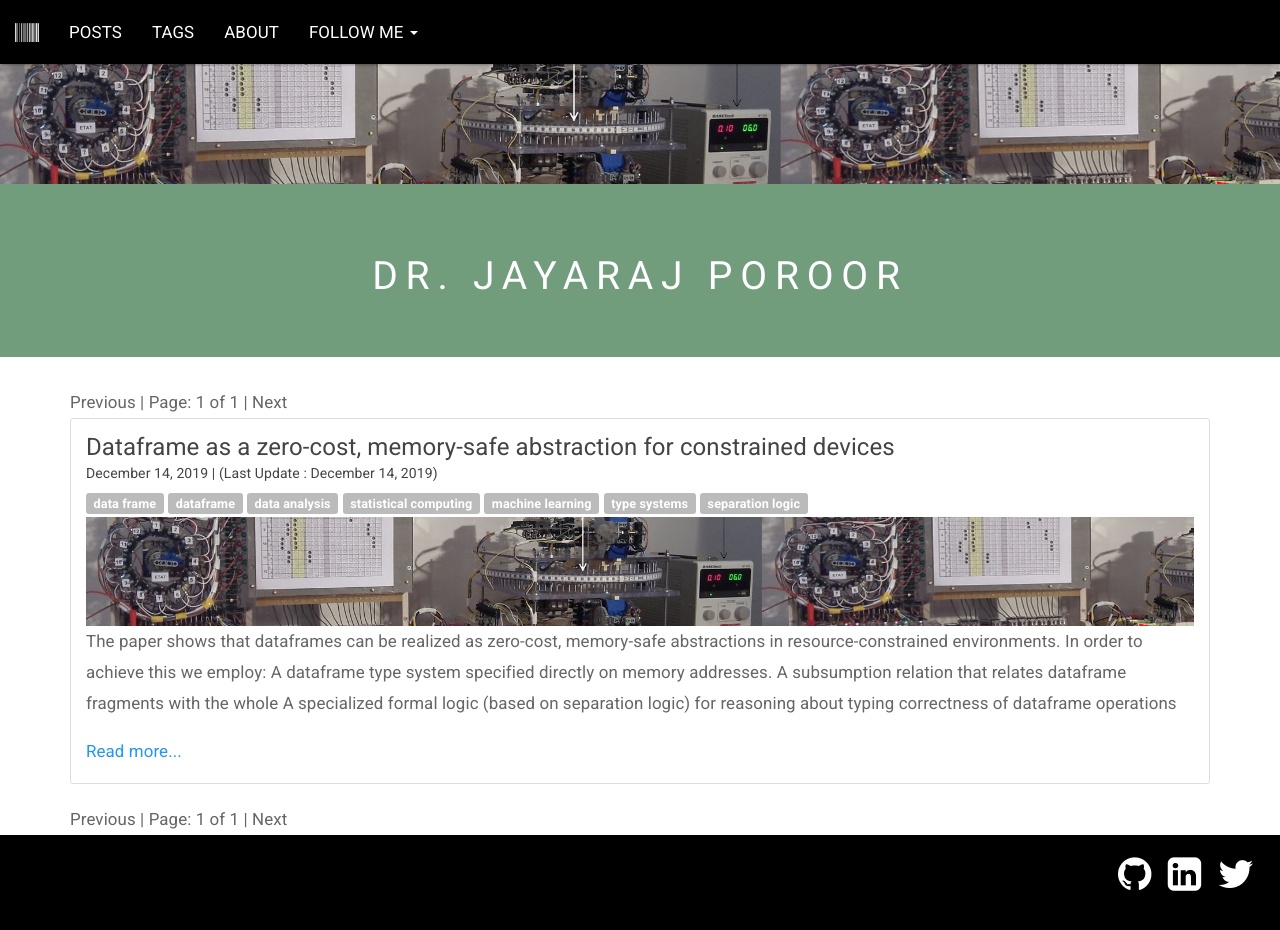
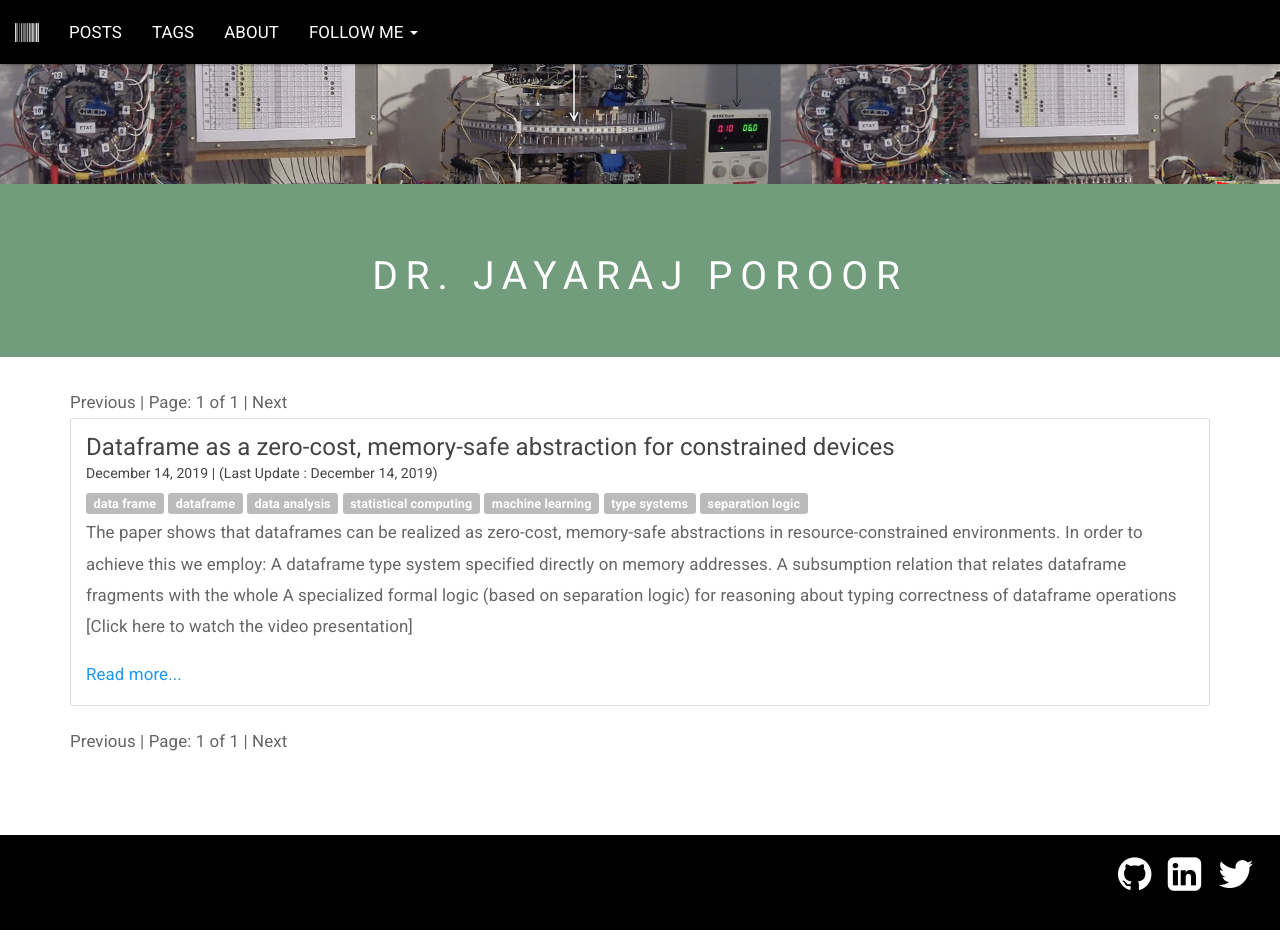
Before and after one commit to jayarajporoor/jayarajporoor.github.io, a Jekyll site: the page built from index.html, in a window 1280 px wide and 939 px high. Shown: the top 930 px of the window. Built offline with Jekyll 4.4.1, drawn with Linux system fonts in a browser that asks for light colours; the list of posts is cut into pages by our own code; comment, search, counter and statistics services are not loaded.

Commit message:
post image circuit

```diff
--- a/_includes/header.html
+++ b/_includes/header.html
@@ -47,7 +47,7 @@
 		{% else %}
 		<img
 			alt="{{ page.title }}"
-			src="/assets/images/top.jpg" class="img-responsive">
+			src="/assets/images/{{page.id}}/top.jpg" class="img-responsive">
 		{% endif %}
 
 	<div class="jumbotron  clearfix">
--- a/_pages/about.html
+++ b/_pages/about.html
@@ -5,7 +5,7 @@
 ---
 <p>
 
-I am Co-Founder & VP - Technology at <a href="https://paanini.com" target="_new">Paanini Inc</a>. At Paanini, I am leading the R&amp;D in natural language understanding (NLU) and conversational AI.
+I am Co-founder & VP - Technology at <a href="https://paanini.com" target="_new">Paanini Inc</a>. At Paanini, I am leading the R&amp;D in natural language understanding (NLU) and conversational AI.
 
 </p>
 <p>
--- a/_posts/2019-12-14-ll-dataframes.html
+++ b/_posts/2019-12-14-ll-dataframes.html
@@ -18,6 +18,8 @@
 	<li>A specialized formal logic (based on separation logic) for reasoning about typing correctness of dataframe operations</li>
 </ul>
 
+<a href="https://youtu.be/DHbeSOmfDPI" target="_new">[Click here to watch the video presentation]</a>
+
 </p>
 
 <iframe src="https://docs.google.com/presentation/d/e/2PACX-1vTKtbWars_Xw60F18xl5d5kyWgH9FOsNN2GPsWxP20-aKliWEzqndwUnRlKcxNaZPmTEYCnm8AweqLn/embed?start=false&loop=false&delayms=5000" frameborder="0" width="960" height="569" allowfullscreen="true" mozallowfullscreen="true" webkitallowfullscreen="true"></iframe>
--- a/index.html
+++ b/index.html
@@ -36,9 +36,9 @@
 		{% endfor %}
 		{% if post.noimage %}
 		{% else %}
-		<img
+<!--		<img
 			alt="{{ post.title }}"
-			src="/assets/images/top.jpg" class="img-responsive">
+			src="/assets/images/{{post.id}}/top.jpg" class="img-responsive">-->
 		{% endif %}
 		<p>{{ post.excerpt | strip_html}}</p>
 		<a href="{{ post.url }}">Read more...</a>
```
Also changed, not shown: assets/images/posts/ll-dataframes/top.jpg (added).
